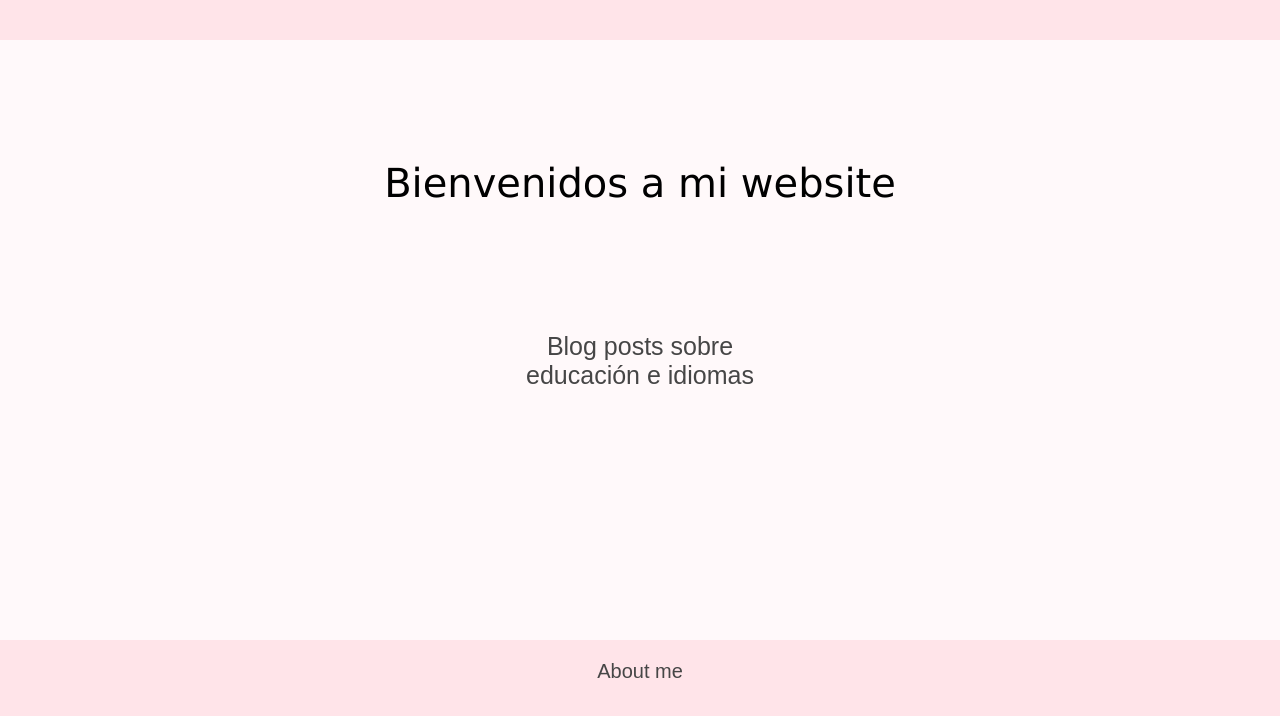
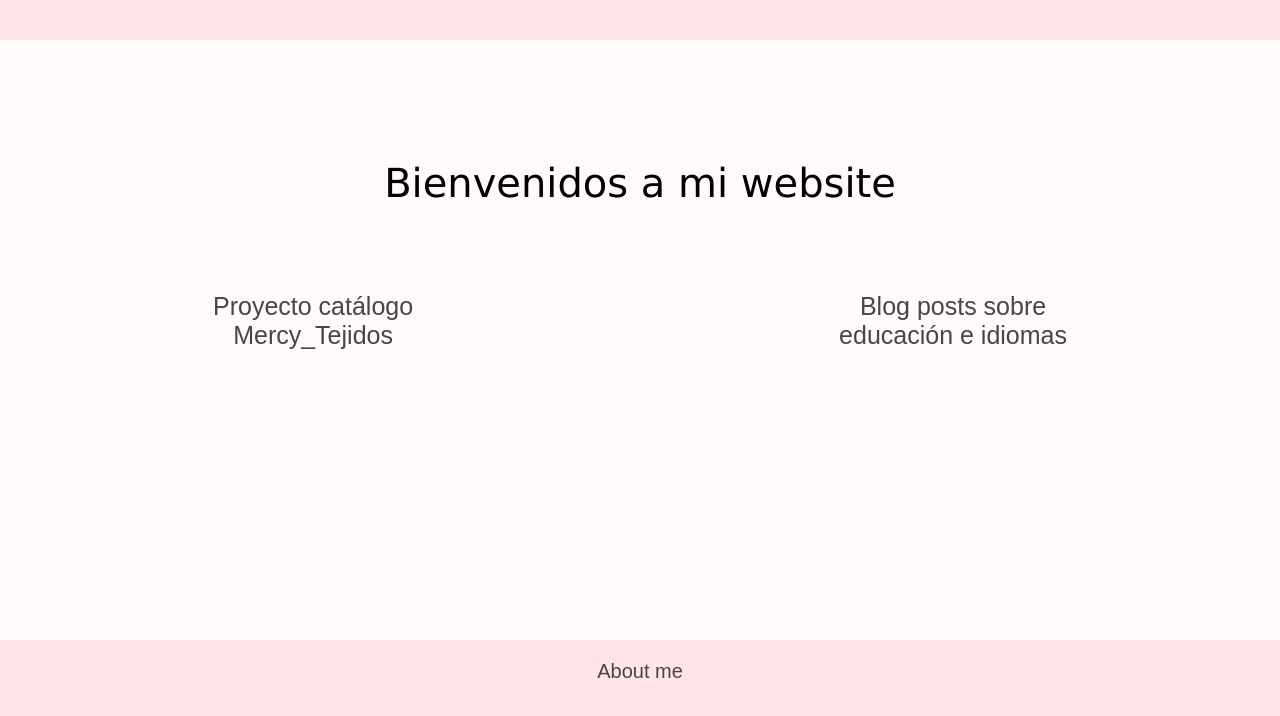
Before and after one commit to perezh-denise/perezh-denise.github.io, a plain HTML site: page index.html in a window 1280 px wide. Shown: the part 80-796 px from the top of the page. Drawn offline with Linux system fonts and the light colour scheme.

Commit message:
adding new page to index html

```diff
--- a/index.html
+++ b/index.html
@@ -28,6 +28,7 @@
             <p>Bienvenidos a mi website</p><br>
         </div>
         <div class="main-content">
+            <a href="./tejidos.html">Proyecto catálogo <br>Mercy_Tejidos</a>
             <a href="https://deniseperezhernandez.wordpress.com/">Blog posts sobre<br> educación e idiomas</a>
         </div>
     </main>
--- a/styles.css
+++ b/styles.css
@@ -61,7 +61,7 @@ main .main-title {
     font-family:'Lucida Sans', 'Lucida Sans Regular', 'Lucida Grande', 'Lucida Sans Unicode', Geneva, Verdana, sans-serif;
     font-size: 4rem;
     padding-top: 12rem;
-    padding-bottom: 8rem;
+    padding-bottom: 4rem;
     text-align: center;
 }
 .main-content {
```
